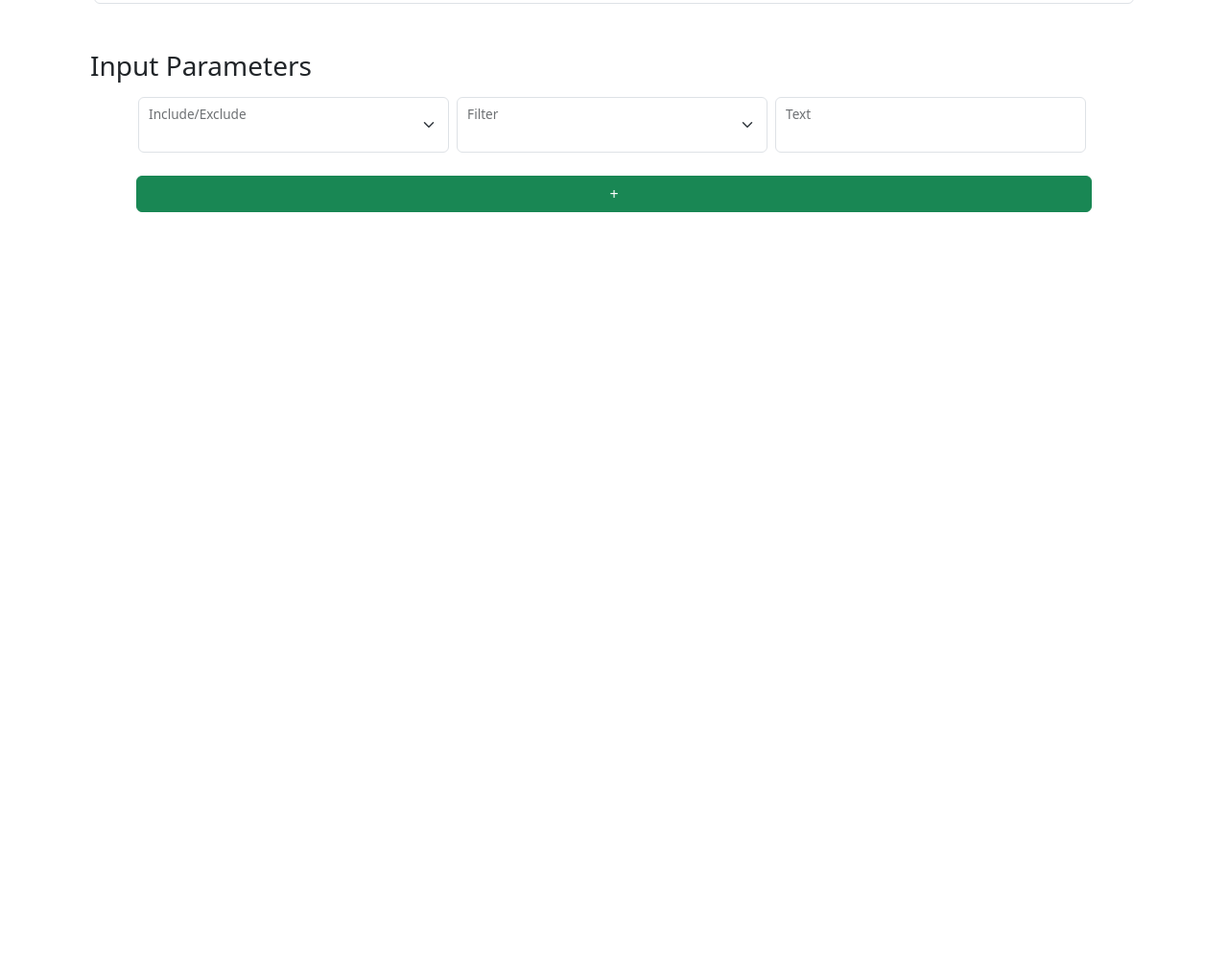
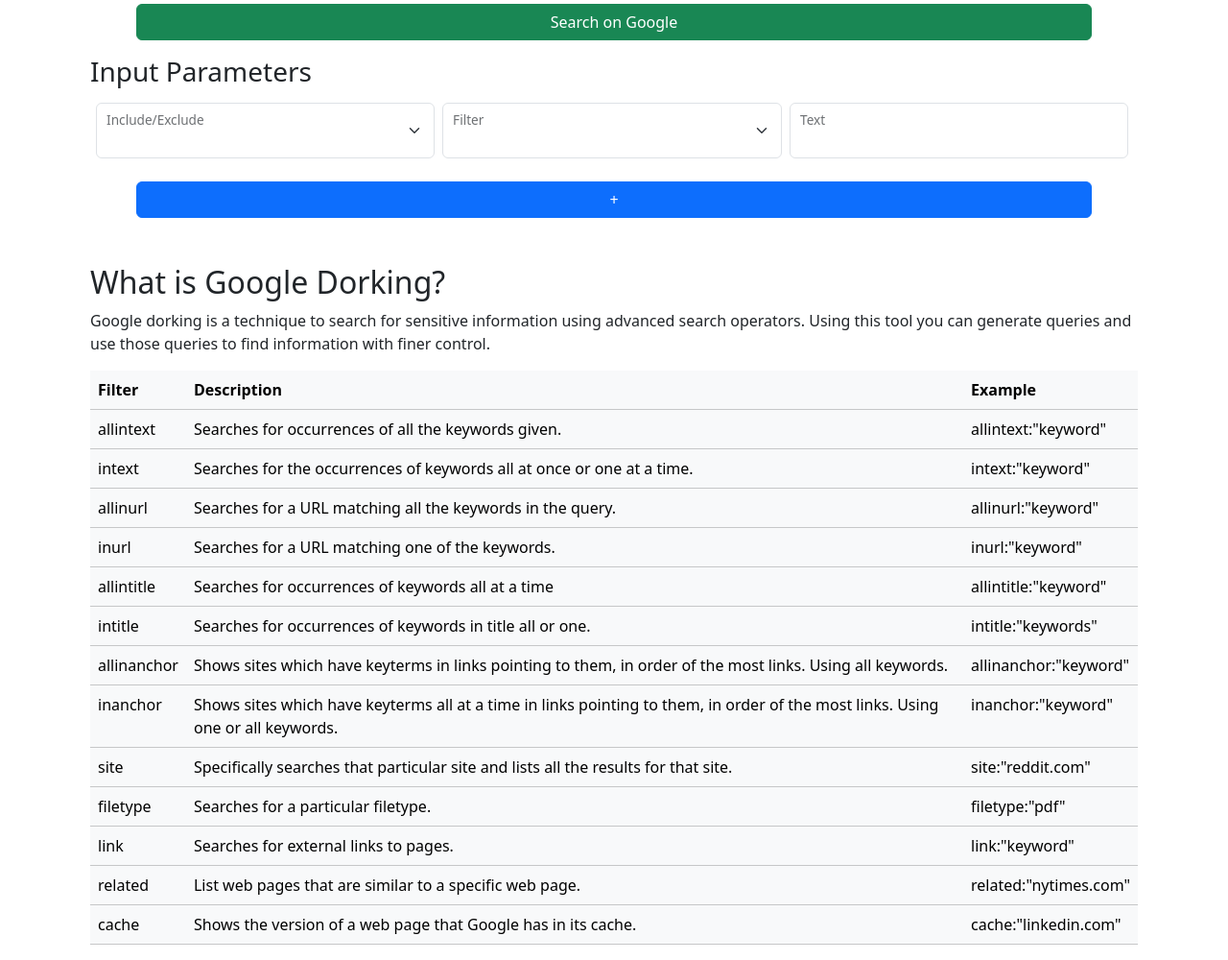
Before and after one commit to ayeh6/Google-Dork-Generator, a plain HTML site: page index.html in a window 1280 px wide. Shown: the part 232-1232 px from the top of the page at 96% size. Before the commit the page ends 800 px from the top, so only its background shows below. Drawn offline with nearby package versions, Linux system fonts and the light colour scheme.

Commit message:
added reference table, implemented google search button

```diff
--- a/assets/script.js
+++ b/assets/script.js
@@ -1,4 +1,5 @@
 const queryOutputTextEl = document.getElementById("query-output-text");
+const googleSearchBtn = document.getElementById("google-search-button");
 const inputContainerEl = document.getElementById("input-container");
 const addRowButtonEl = document.getElementById("add-row-button");
 
@@ -63,7 +64,6 @@
 }
 
 const findAllRemoveBtnEl = () => {
-   console.log("finding all buttons");
    allRemoveBtnEl = document.querySelectorAll(".remove-btn");
    allRemoveBtnEl.forEach(button => {
       button.addEventListener("click", removeRow);
@@ -91,7 +91,6 @@
       let node = nodes[i];
       let nodeOutput = "";
       if (node.classList.contains("row")) {
-         console.log(node.children[1].children);
          let excIncOp = node.children[0].children[0].value;
          let filter = (node.children[1].children[0].value == "") ? "" : node.children[1].children[0].value + ":";
          let text = node.children[2].children[0].value;
@@ -102,7 +101,10 @@
       }
       output += nodeOutput;
    }
-   queryOutputTextEl.value = output.substring(0, output.length - 1);
+   output = output.substring(0, output.length - 1);
+   queryOutputTextEl.value = output;
+   let outputURIEncoded = encodeURIComponent(output);
+   googleSearchBtn.setAttribute("href","https://www.google.com/search?q=" + outputURIEncoded);
 }
 
 const addRow = () => {
@@ -140,3 +142,12 @@
 queryOutputTextEl.addEventListener("click", copyOutput);
 
 initialize();
+
+/*
+
+' = %27
+\ = %5C
+/ = %2F
+
+
+*/
--- a/index.html
+++ b/index.html
@@ -4,7 +4,7 @@
 <head>
    <meta charset="UTF-8">
    <meta name="viewport" content="width=device-width, initial-scale=1.0">
-   <!-- <link rel="stylesheet" href="./assets/style.css"> -->
+   <link rel="stylesheet" href="./assets/style.css">
    <link href="https://cdn.jsdelivr.net/npm/bootstrap@5.3.1/dist/css/bootstrap.min.css" rel="stylesheet"
       integrity="sha384-4bw+/aepP/YC94hEpVNVgiZdgIC5+VKNBQNGCHeKRQN+PtmoHDEXuppvnDJzQIu9" crossorigin="anonymous">
    <title>Yeh Dorking</title>
@@ -19,19 +19,22 @@
          <div class="row text-center">
             <h1 class="mt-4">Google Dork Generator</h1>
          </div>
-         <div class="row mt-5">
+         <div class="row mt-4">
             <h3>Output Query</h3>
          </div>
-         <div class="row mt-1 px-3">
+         <div class="row mt-1 mb-4 px-3">
             <input id="query-output-text" type="text" class="form-control fs-2 text-center text-black"
                value="" readonly="readonly">
          </div>
+         <div class="row mx-5">
+            <a id="google-search-button" class="btn btn-success" href="https://www.google.com" target="_blank" rel="noreferrer">Search on Google</a>
+         </div>
       </div>
-      <div id="input-container" class="container mt-5 mx-auto">
+      <div id="input-container" class="container mt-3 mx-auto">
          <div class="row mb-2">
             <h3>Input Parameters</h3>
          </div>
-         <div class="node row mb-4 mx-5">
+         <div class="node row mb-4 mx-1">
             <div class="form-floating col me-1 gx-1">
                <select class="form-select">
                   <option value="" selected></option>
@@ -66,8 +69,86 @@
          </div>
 
          <div class="row mx-5">
-            <button type="button" class="btn btn-success" id="add-row-button">+</button>
+            <button type="button" class="btn btn-primary" id="add-row-button">+</button>
          </div>
+      </div>
+      <div class="container mt-5">
+         <h2>What is Google Dorking?</h2>
+         <p>Google dorking is a technique to search for sensitive information using advanced search operators. Using this tool you can generate queries and use those queries to find information with finer control.</p>
+         <table class="table table-light">
+            <thead>
+               <tr>
+                  <th scope="col">Filter</th>
+                  <th scope="col">Description</th>
+                  <th scope="col">Example</th>
+               </tr>
+            </thead>
+            <tbody>
+               <td>allintext</td>
+               <td>Searches for occurrences of all the keywords given.</td>
+               <td>allintext:"keyword"</td>
+            </tbody>
+            <tbody>
+               <td>intext</td>
+               <td>Searches for the occurrences of keywords all at once or one at a time.</td>
+               <td>intext:"keyword"</td>
+            </tbody>
+            <tbody>
+               <td>allinurl</td>
+               <td>Searches for a URL matching all the keywords in the query.</td>
+               <td>allinurl:"keyword"</td>
+            </tbody>
+            <tbody>
+               <td>inurl</td>
+               <td>Searches for a URL matching one of the keywords.</td>
+               <td>inurl:"keyword"</td>
+            </tbody>
+            <tbody>
+               <td>allintitle</td>
+               <td>Searches for occurrences of keywords all at a time</td>
+               <td>allintitle:"keyword"</td>
+            </tbody>
+            <tbody>
+               <td>intitle</td>
+               <td>Searches for occurrences of keywords in title all or one.</td>
+               <td>intitle:"keywords"</td>
+            </tbody>
+            <tbody>
+               <td>allinanchor</td>
+               <td>Shows sites which have keyterms in links pointing to them, in order of the most links. Using all keywords.</td>
+               <td>allinanchor:"keyword"</td>
+            </tbody>
+            <tbody>
+               <td>inanchor</td>
+               <td>Shows sites which have keyterms all at a time in links pointing to them, in order of the most links. Using one or all keywords.</td>
+               <td>inanchor:"keyword"</td>
+            </tbody>
+            <tbody>
+               <td>site</td>
+               <td>Specifically searches that particular site and lists all the results for that site.</td>
+               <td>site:"reddit.com"</td>
+            </tbody>
+            <tbody>
+               <td>filetype</td>
+               <td>Searches for a particular filetype.</td>
+               <td>filetype:"pdf"</td>
+            </tbody>
+            <tbody>
+               <td>link</td>
+               <td>Searches for external links to pages.</td>
+               <td>link:"keyword"</td>
+            </tbody>
+            <tbody>
+               <td>related</td>
+               <td>List web pages that are similar to a specific web page.</td>
+               <td>related:"nytimes.com"</td>
+            </tbody>
+            <tbody>
+               <td>cache</td>
+               <td>Shows the version of a web page that Google has in its cache.</td>
+               <td>cache:"linkedin.com"</td>
+            </tbody>
+         </table>
       </div>
    </div>
 
```
